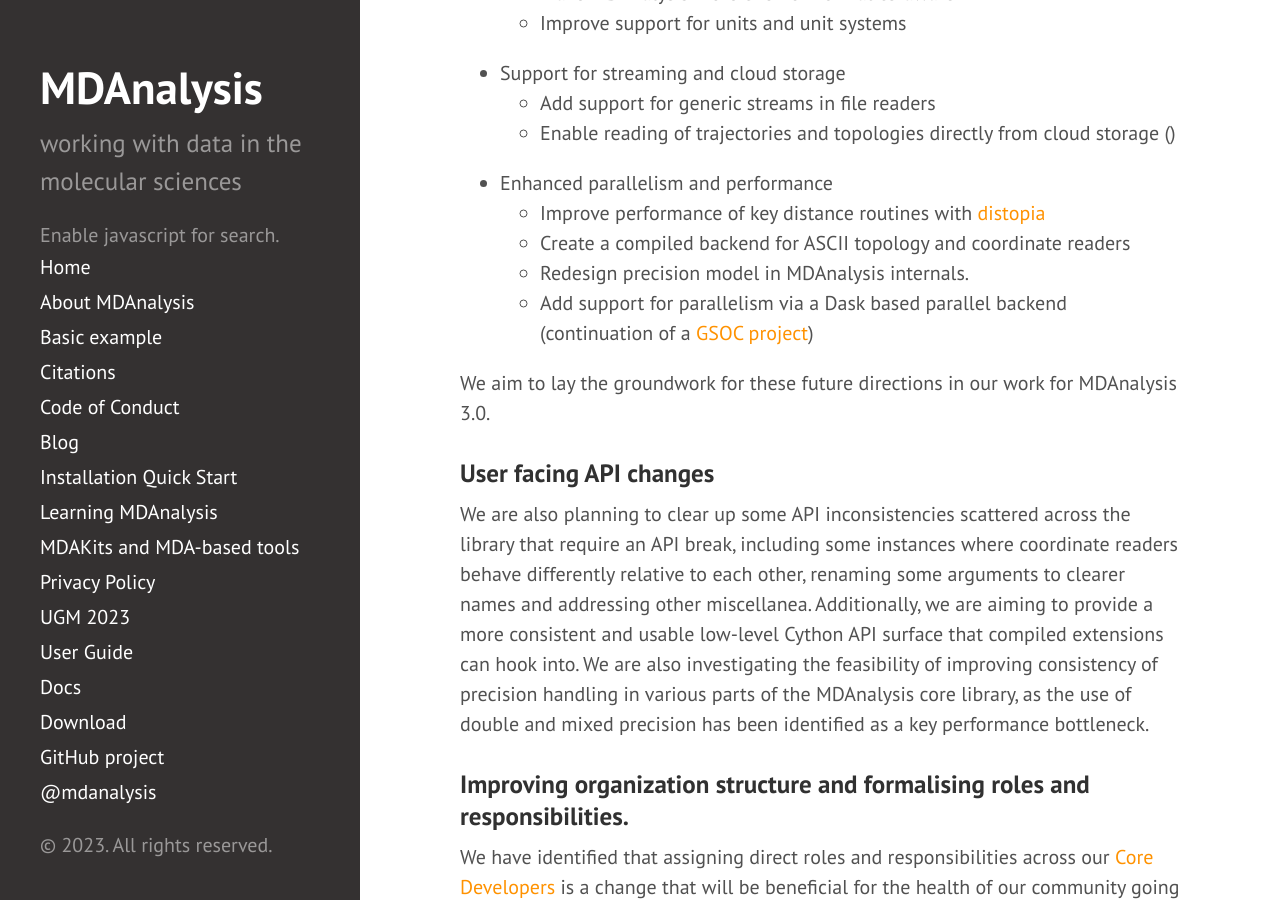
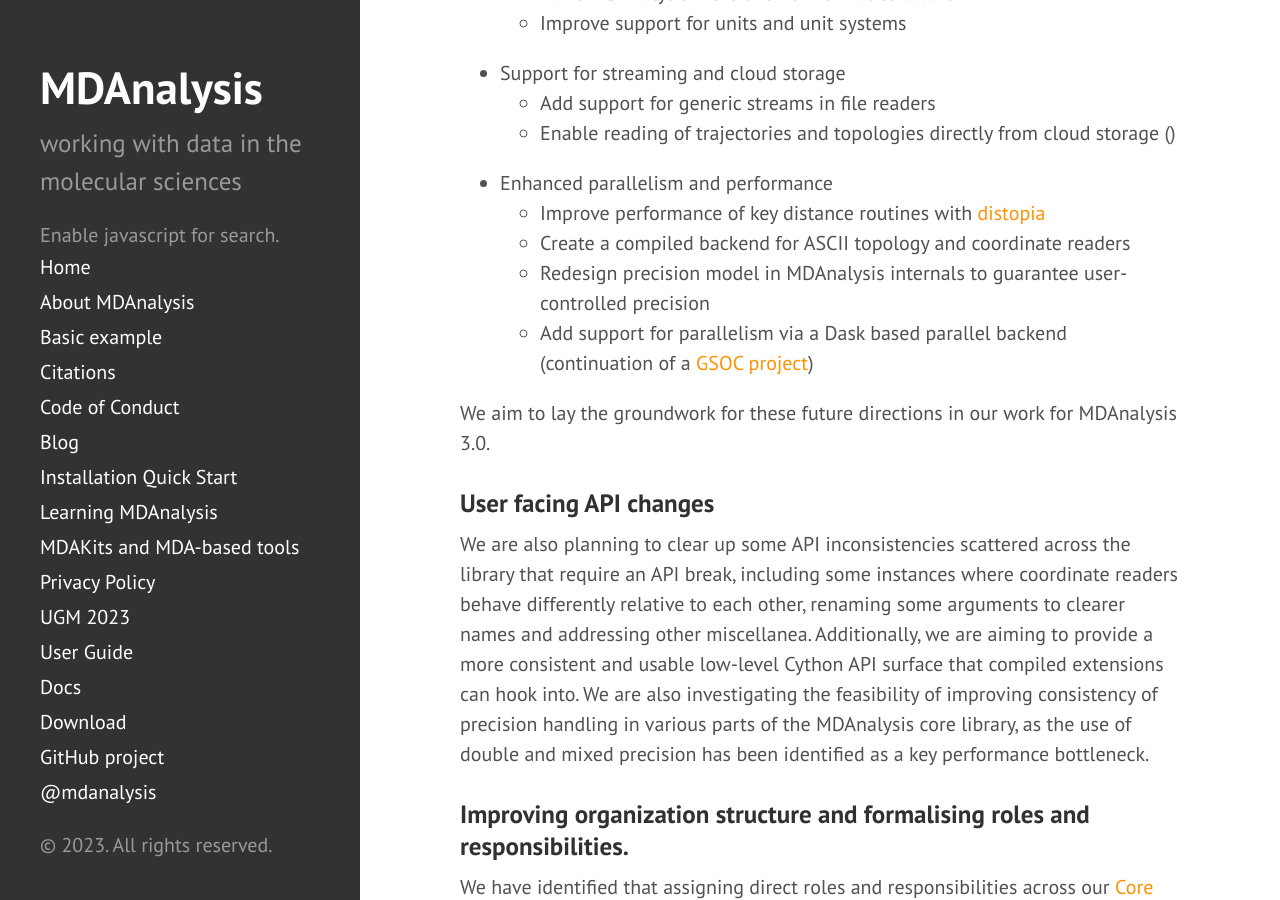
Before and after one commit to MDAnalysis/MDAnalysis.github.io, a Jekyll site: the page built from _posts/2023-10-09-towards_3.0.md, in a window 1280 px wide and 900 px high, scrolled down 1402 px. Built offline with Jekyll 4.4.1, drawn with Linux system fonts in a browser that asks for light colours; comment, search, counter and statistics services are not loaded.

Commit message:
Update _posts/2023-10-09-towards_3.0.md
Co-authored-by: Lily Wang <31115101+lilyminium@users.noreply.github.com>

```diff
--- a/_posts/2023-10-09-towards_3.0.md
+++ b/_posts/2023-10-09-towards_3.0.md
@@ -36,7 +36,7 @@ We have identified several areas that we would like to target for future improve
 * Enhanced parallelism and performance
     - Improve performance of key distance routines with [distopia][]
     - Create a compiled backend for ASCII topology and coordinate readers
-    - Redesign precision model in MDAnalysis internals.
+    - Redesign precision model in MDAnalysis internals to guarantee user-controlled precision
     - Add support for parallelism via a Dask based parallel backend (continuation of a [GSOC project][])
 
 
```
